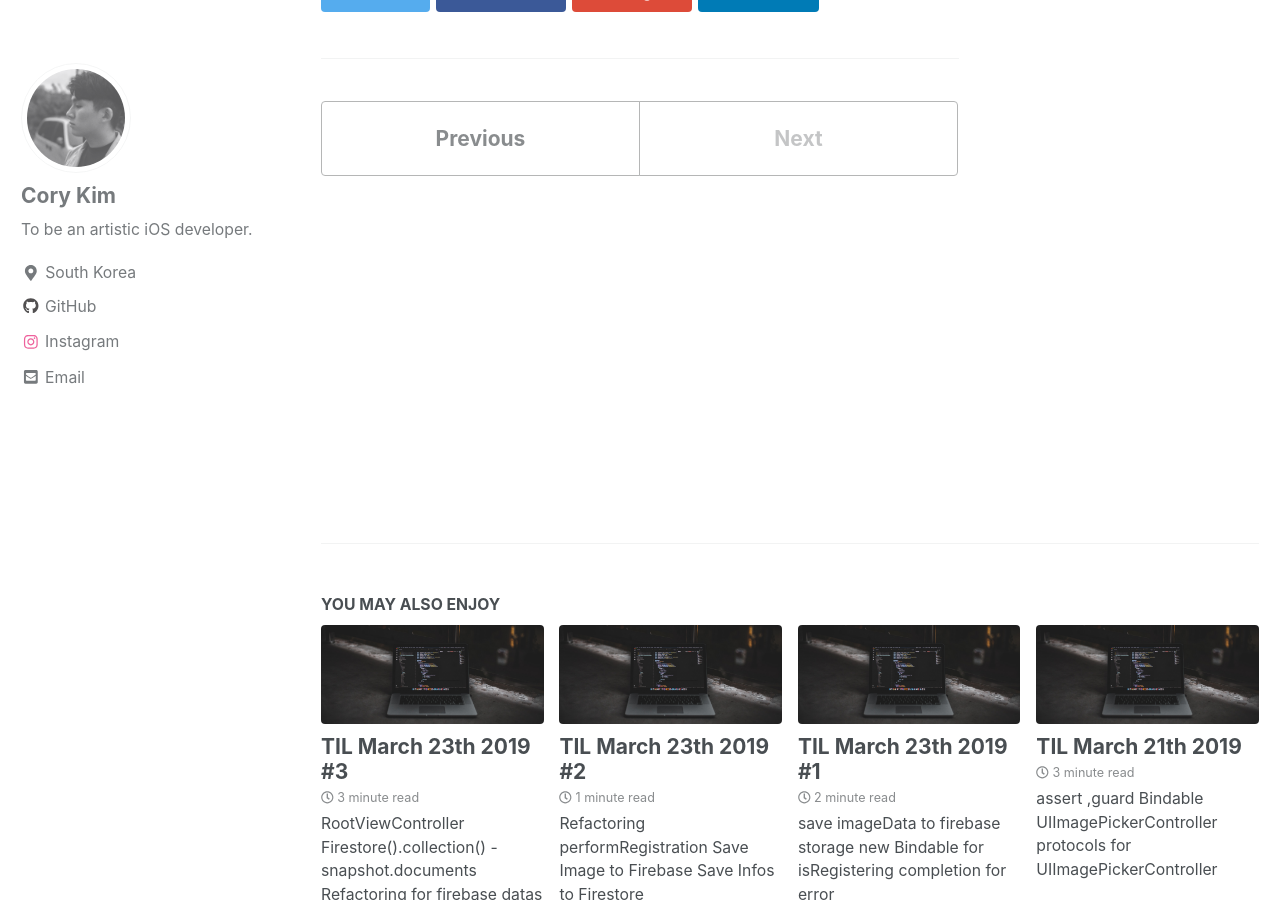
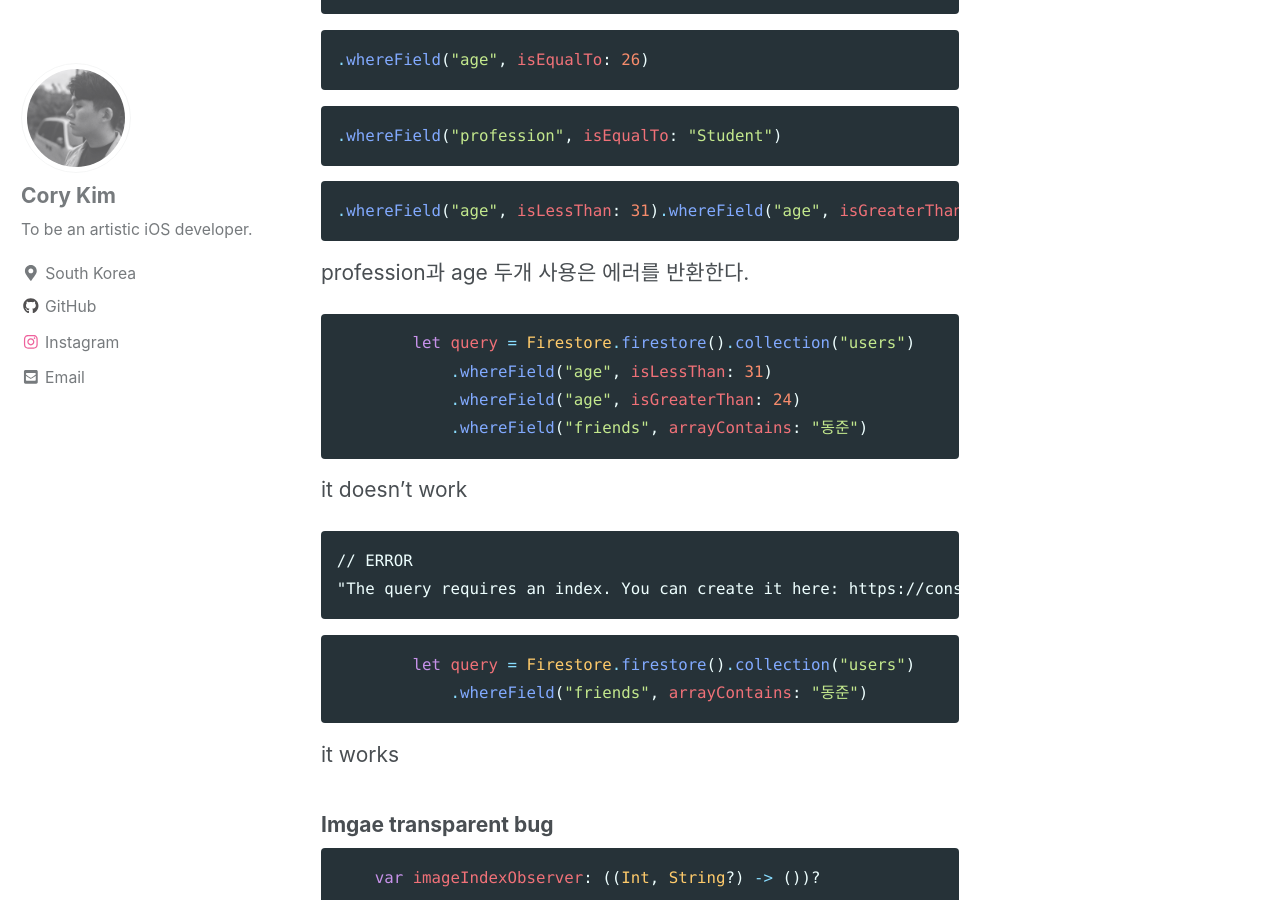
Before and after one commit to corykim0829/corykim0829.github.io, a Jekyll site: the page built from _posts/2019-03-24-TIL-Mar-24th-2019.md, in a window 1280 px wide and 900 px high, scrolled down 691 px. Built offline with Jekyll 4.4.1, drawn with Linux system fonts in a browser that asks for light colours; cached includes are drawn as plain includes; some of the changed text lies outside the part shown.

Commit message:
post: TIL March 24th

````diff
--- a/_posts/2019-03-24-TIL-Mar-24th-2019.md
+++ b/_posts/2019-03-24-TIL-Mar-24th-2019.md
@@ -9,5 +9,98 @@ categories:
   - TIL
 tags:
   - iOS
-  - Swift
 ---
+
+
+
+- query
+
+
+
+rename `setupDummyCards()` to `setupFirestoreUserCards()`
+
+```swift
+        let query = Firestore.firestore().collection("users")
+        query.getDocuments { (snapshot, err) in
+            if let err = err {
+```
+
+
+
+```swift
+.whereField("age", isEqualTo: 26)
+```
+
+```swift
+.whereField("profession", isEqualTo: "Student")
+```
+
+```swift
+.whereField("age", isLessThan: 31).whereField("age", isGreaterThan: 24)
+```
+
+
+
+profession과 age 두개 사용은 에러를 반환한다.
+
+
+
+```swift
+        let query = Firestore.firestore().collection("users")
+            .whereField("age", isLessThan: 31)
+            .whereField("age", isGreaterThan: 24)
+            .whereField("friends", arrayContains: "동준")
+```
+
+it doesn't work
+
+```
+// ERROR
+"The query requires an index. You can create it here: https://console.firebase.google.com/project/tinderswipematchfirestor-afc99/database/firestore/indexes?
+```
+
+
+
+```swift
+        let query = Firestore.firestore().collection("users")
+            .whereField("friends", arrayContains: "동준")
+```
+
+it works
+
+
+
+### Imgae transparent bug
+
+```swift
+    var imageIndexObserver: ((Int, String?) -> ())?
+```
+
+
+
+```swift
+    fileprivate var imageIndex = 0 {
+        didSet {
+            let imageUrl1 = imageNames[imageIndex]
+//            let image = UIImage(named: imageName)
+            imageIndexObserver?(imageIndex, imageUrl1)
+        }
+    }
+```
+
+
+
+```swift
+    fileprivate func setupImageIndexObserver() {
+        cardViewModel.imageIndexObserver = { [weak self] (index, imageUrl) in
+            if let url = URL(string: imageUrl ?? "") {
+                self?.imageView.sd_setImage(with: url)
+            }
+
+            self?.barsStackView.arrangedSubviews.forEach({ (v) in
+                v.backgroundColor = self?.barDeselectedColor
+            })
+            self?.barsStackView.arrangedSubviews[index].backgroundColor = .white
+        }
+    }
+```
````
